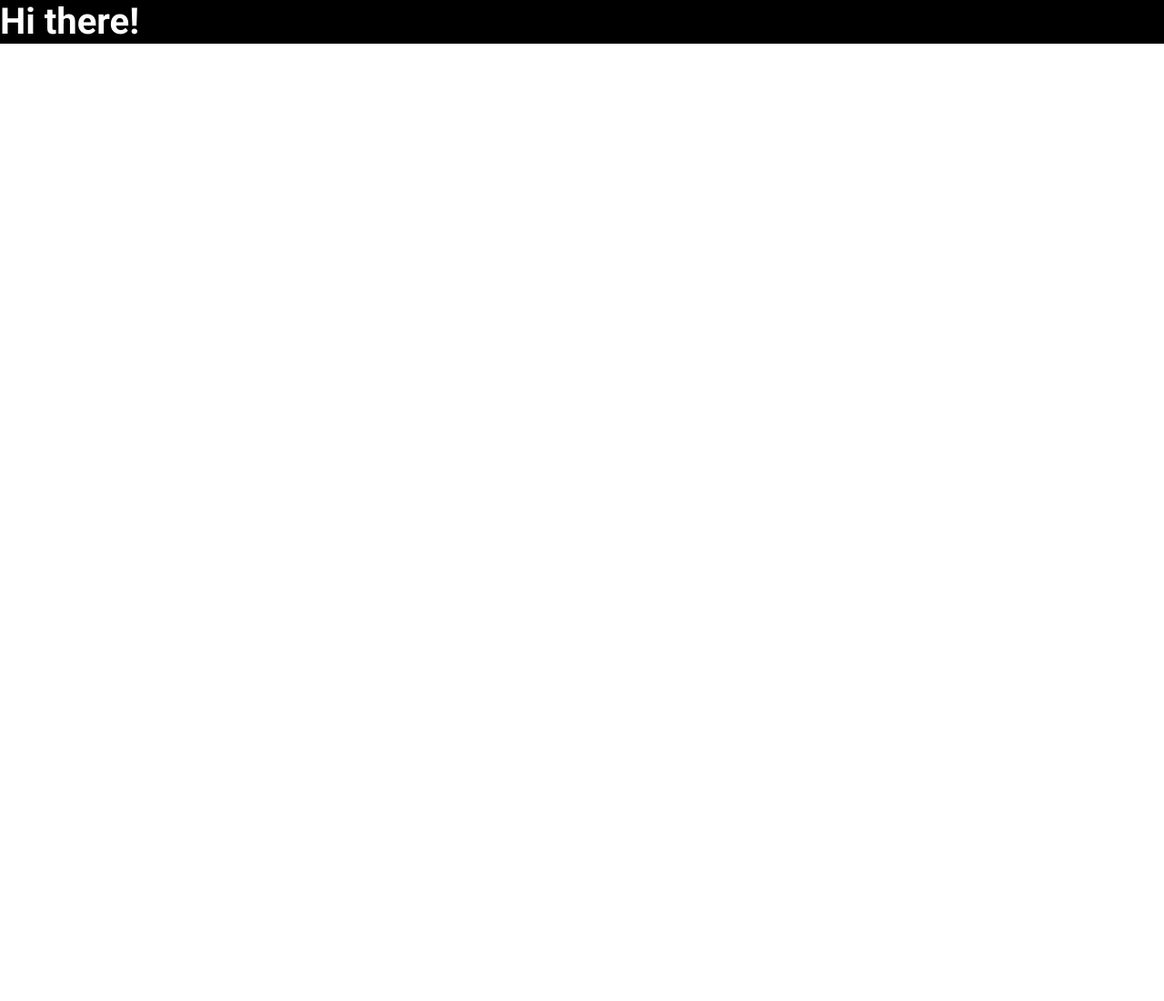
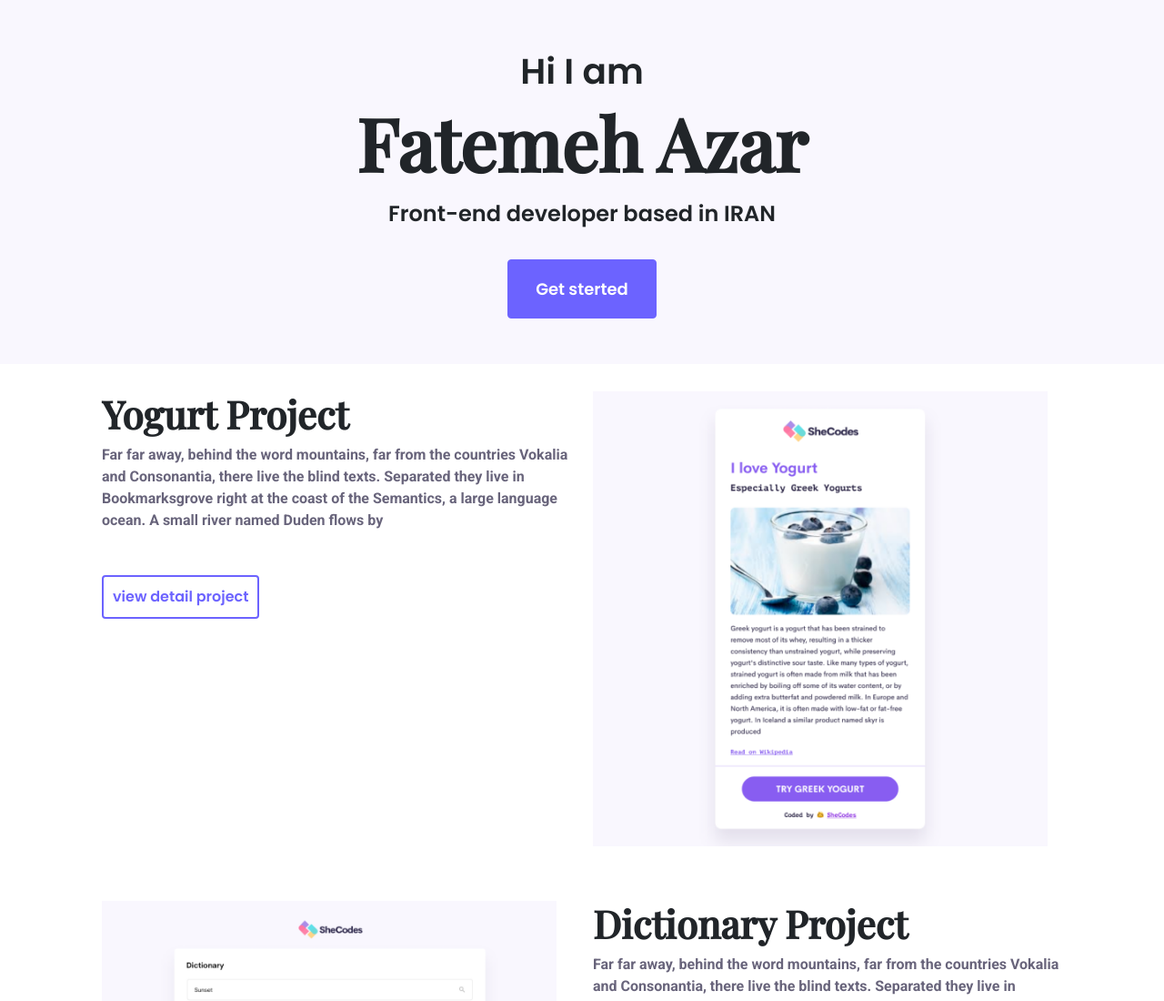
Before and after one commit to FatemeAzar/portfolio-project, a plain HTML site: page index.html in a window 1280 px wide. Shown: the top 1100 px of the page at 91% size. Before the commit the page ends 800 px from the top, so only its background shows below. Drawn offline with nearby package versions, Linux system fonts and the light colour scheme.

Commit message:
Homepage Homework

```diff
--- a/index.html
+++ b/index.html
@@ -4,27 +4,76 @@
     <meta charset="UTF-8" />
     <meta http-equiv="X-UA-Compatible" content="IE=edge" />
     <meta name="viewport" content="width=device-width, initial-scale=1.0" />
+    <title>Document</title>
+    <link rel="preconnect" href="https://fonts.googleapis.com" />
+    <link rel="preconnect" href="https://fonts.gstatic.com" crossorigin />
+    <link
+      href="https://fonts.googleapis.com/css2?family=Fira+Sans:ital,wght@1,300&family=Playfair+Display:wght@500&family=Poppins:wght@600&family=Roboto:wght@100;700&display=swap"
+      rel="stylesheet"
+    />
     <link rel="stylesheet" href="style.css" />
-    <title>Document</title>
     <link
       href="https://cdn.jsdelivr.net/npm/bootstrap@5.0.2/dist/css/bootstrap.min.css"
       rel="stylesheet"
       integrity="sha384-EVSTQN3/azprG1Anm3QDgpJLIm9Nao0Yz1ztcQTwFspd3yD65VohhpuuCOmLASjC"
       crossorigin="anonymous"
     />
-    <script
-      src="https://cdn.jsdelivr.net/npm/bootstrap@5.0.2/dist/js/bootstrap.bundle.min.js"
-      integrity="sha384-MrcW6ZMFYlzcLA8Nl+NtUVF0sA7MsXsP1UyJoMp4YLEuNSfAP+JcXn/tWtIaxVXM"
-      crossorigin="anonymous"
-    ></script>
     <link rel="preconnect" href="https://fonts.googleapis.com" />
     <link rel="preconnect" href="https://fonts.gstatic.com" crossorigin />
     <link
-      href="https://fonts.googleapis.com/css2?family=Fira+Sans:ital,wght@1,300&family=Roboto:wght@700&display=swap"
+      href="https://fonts.googleapis.com/css2?family=Fira+Sans:ital,wght@1,300&family=Playfair+Display:wght@500&family=Poppins:ital,wght@0,600;1,100&family=Roboto:wght@100;700&display=swap"
       rel="stylesheet"
     />
   </head>
   <body>
-    <h1>Hi there!</h1>
+    <div class="hero">
+      <p>Hi I am</p>
+      <h1>Fatemeh Azar</h1>
+      <h2>Front-end developer based in IRAN</h2>
+      <div>
+        <button>Get sterted</button>
+      </div>
+    </div>
+    <div class="container">
+      <div class="row">
+        <div class="col-6 mb-5 project-description">
+          <h2>Yogurt Project</h2>
+          <p class="mb-5">
+            Far far away, behind the word mountains, far from the countries
+            Vokalia and Consonantia, there live the blind texts. Separated they
+            live in Bookmarksgrove right at the coast of the Semantics, a large
+            language ocean. A small river named Duden flows by
+          </p>
+          <button>view detail project</button>
+        </div>
+        <div class="col-6"><img src="yogurt.png" /></div>
+      </div>
+      <div class="row">
+        <div class="col-6"><img src="dictionary.png" /></div>
+        <div class="col-6 mb-5 project-description">
+          <h2>Dictionary Project</h2>
+          <p class="mb-5">
+            Far far away, behind the word mountains, far from the countries
+            Vokalia and Consonantia, there live the blind texts. Separated they
+            live in Bookmarksgrove right at the coast of the Semantics, a large
+            language ocean. A small river named Duden flows by
+          </p>
+          <button>view detail project</button>
+        </div>
+      </div>
+      <div class="row">
+        <div class="col-6 mb-5 project-description">
+          <h2>weather Project</h2>
+          <p class="mb-5">
+            Far far away, behind the word mountains, far from the countries
+            Vokalia and Consonantia, there live the blind texts. Separated they
+            live in Bookmarksgrove right at the coast of the Semantics, a large
+            language ocean. A small river named Duden flows by
+          </p>
+          <button>view detail project</button>
+        </div>
+        <div class="col-6"><img src="weather.png" /></div>
+      </div>
+    </div>
   </body>
 </html>
--- a/style.css
+++ b/style.css
@@ -1,6 +1,81 @@
-h1 {
-  font-family: "Fira Sans", sans-serif;
+.hero {
+  text-align: center;
+  background-color: #f9f7fe;
+  margin-top: 0px;
+  padding: 50px;
+}
+
+.hero h1 {
+  font-family: "Playfair Display", serif;
+  font-weight: bold;
+  font-size: 80px;
+  margin: 0;
+  margin-bottom: 30px;
+}
+
+.hero p {
+  font-family: "Poppins", sans-serif;
+  font-weight: bold;
+  font-size: 39px;
+  margin-bottom: 0px;
+}
+
+.hero h2 {
+  line-height: 0px;
+  font-family: "Poppins", sans-serif;
+  font-size: 24px;
+  font-weight: normal;
+  margin-bottom: 50px;
+}
+
+.hero button {
+  background-color: #6c63ff;
+  padding: 18px 30px;
+  border-radius: 4px;
+  border: 1px solid #6c63ff;
+  color: white;
+  font-size: 18px;
+  font-family: "Poppins";
+  font-weight: normal;
+}
+.container h2 {
+  font-family: "Playfair Display", serif;
+  font-weight: bold;
+  font-size: 42px;
+}
+.container p {
   font-family: "Roboto", sans-serif;
-  color: white;
-  background-color: black;
+  font-weight: bold;
+  color: #68647b;
 }
+
+.container button {
+  font-family: "Poppins";
+  color: #6c63ff;
+  border: 2px solid #6c63ff;
+  border-radius: 4px;
+  background-color: white;
+  padding: 10px;
+}
+
+.container img {
+  max-width: 500px;
+}
+
+.row {
+  padding: 30px;
+}
+
+@media (max-width: 900px) {
+  .container img {
+    display: none;
+  }
+  .project-description {
+    padding: 0;
+    margin: 10px 50px 10px 100px;
+    text-align: center;
+  }
+  .hero h1 {
+    font-size: 40px;
+  }
+}
```
Also changed, not shown: dictionary.png (added), weather.png (added), yogurt.png (added).
